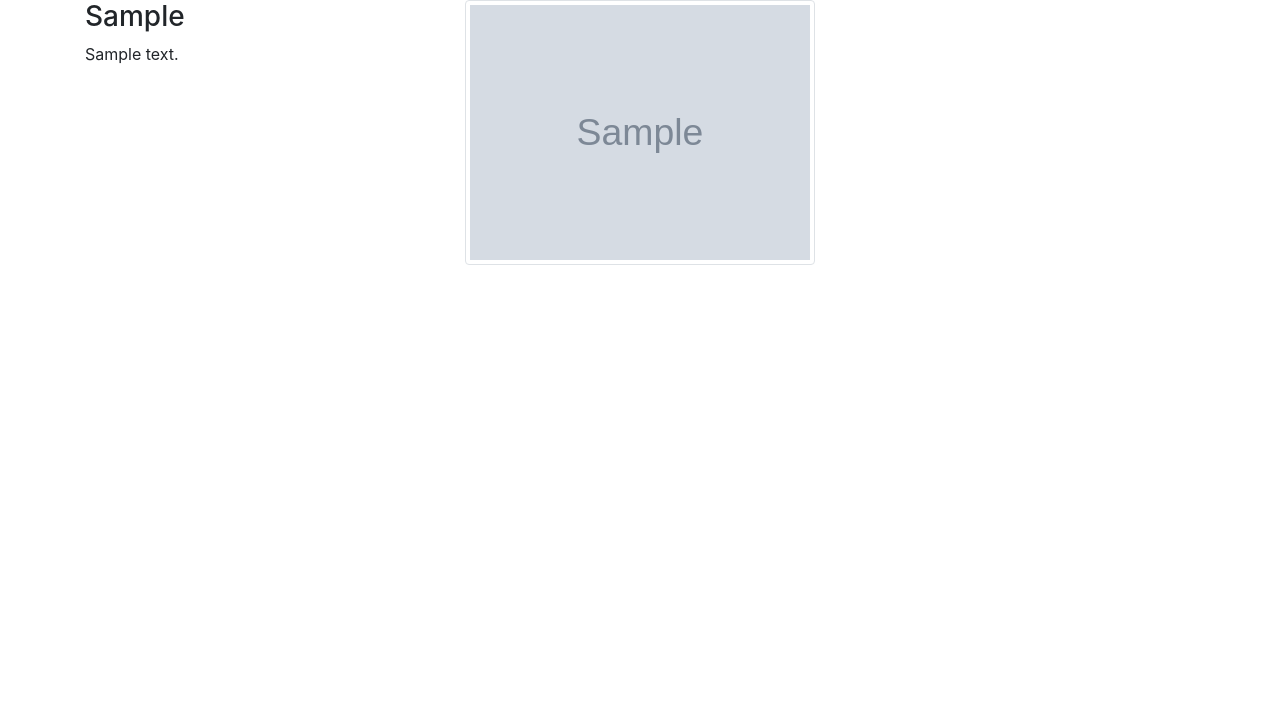
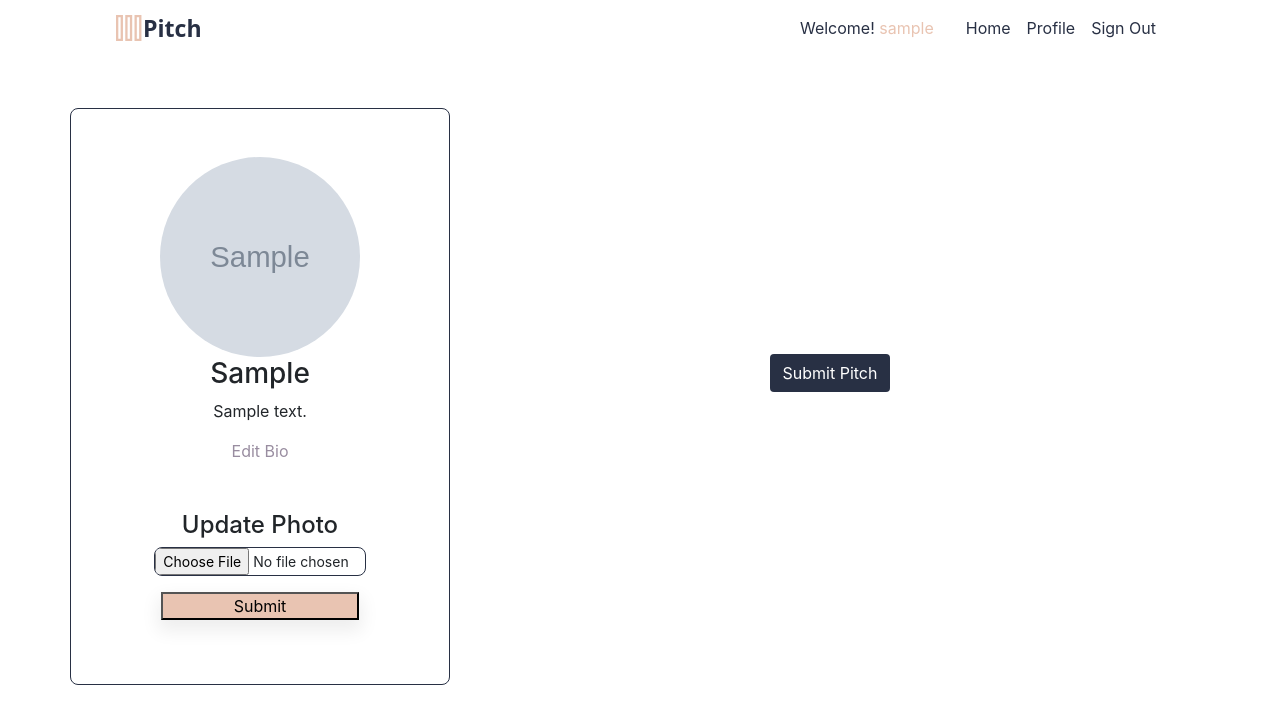
Before and after one commit to imekenye/Pitches, a Flask app: template app/templates/profile/profile.html in a window 1280 px wide. Shown: the top 724 px of the page. Run offline with Flask 2, Linux system fonts and the light colour scheme; a user stored in the database is signed in; tables that the repository leaves empty hold one stand-in row (values such as "Sample post"); the template is opened without the code that fills it: values that come from a table or form of the project are taken from there, most other values are stand-ins (such as "Sample title", 1, 10 or a date in 2020); grey boxes marked "Sample" are stand-in pictures; some libraries are stand-ins or nearby versions.

Commit message:
update profile html

```diff
--- a/app/templates/profile/profile.html
+++ b/app/templates/profile/profile.html
@@ -1,11 +1,22 @@
 {% extends 'layout.html'%}
 
 {% block content %}
+
 <div class="container">
+    {% include 'navbar.html' %}
 <div class="row">
 <!-- displaying  Username-->
-  <div class="col-md-4">
-    <h3> {{user.username| capitalize}} </h3>
+  <div class="col-md-4 h-100 mx-auto text-center mt-5 p-5" style="border: 1px solid #283044;border-radius: 8px;">
+    {% if user.profile_pic_path %}
+
+    <img src="{{url_for('static',filename=user.profile_pic_path)}}" alt="" width="200" height="200" class="mx-auto" style="border-radius: 50%;">
+
+    {%else%}
+    <p>No profile picture</p>
+
+    {% endif %}
+
+    <h3 class="text-center"> {{user.username| capitalize}} </h3>
 
     <!--Displaying user bio-->
     {% if user.bio %}
@@ -13,16 +24,27 @@
     {%else%}
       <p> {{user.username| capitalize}} has no bio </p>
     {% endif %}
+  {% if user == current_user %}
+    <a href="{{url_for('main.update_profile',uname=user.username)}}" style="color: #998DA0">Edit Bio</a>
+  {% endif %}
+
+  {#change photo#}
+    {% if user == current_user %}
+            <form class="mt-5 " action="{{url_for('main.update_pic',uname=user.username)}}" method="post" enctype = "multipart/form-data">
+                <h4>Update Photo</h4>
+
+              <input style="border: 1px solid #283044; border-radius: 8px; font-size: 14px;" type="file"  name="photo" class="w-75" required>
+              <input style="background: #E9C4B2;
+box-shadow: 0 8px 18px 3px rgba(0,0,0,0.07); width: 70%;" type="submit" class="mt-3 mb-3">
+            </form>
+      {% endif %}
   </div>
 
+
+
   <!--Display profile photo-->
-  <div class="col-md-4">
-
-    {% if user.profile_pic_path %}
-    <img src="{{url_for('static',filename=user.profile_pic_path)}}" alt="" class="img-thumbnail">
-    {%else%}
-    <p>No profile picture</p>
-    {% endif %}
+  <div class="col-md-8 my-auto text-center">
+      <a href="{{ url_for('main.submit_pitch',user_id=pitch.user_id) }}" class="btn " style="background-color: #283044;color: #fff;">Submit Pitch</a>
   </div>
 </div>
 </div>
```
